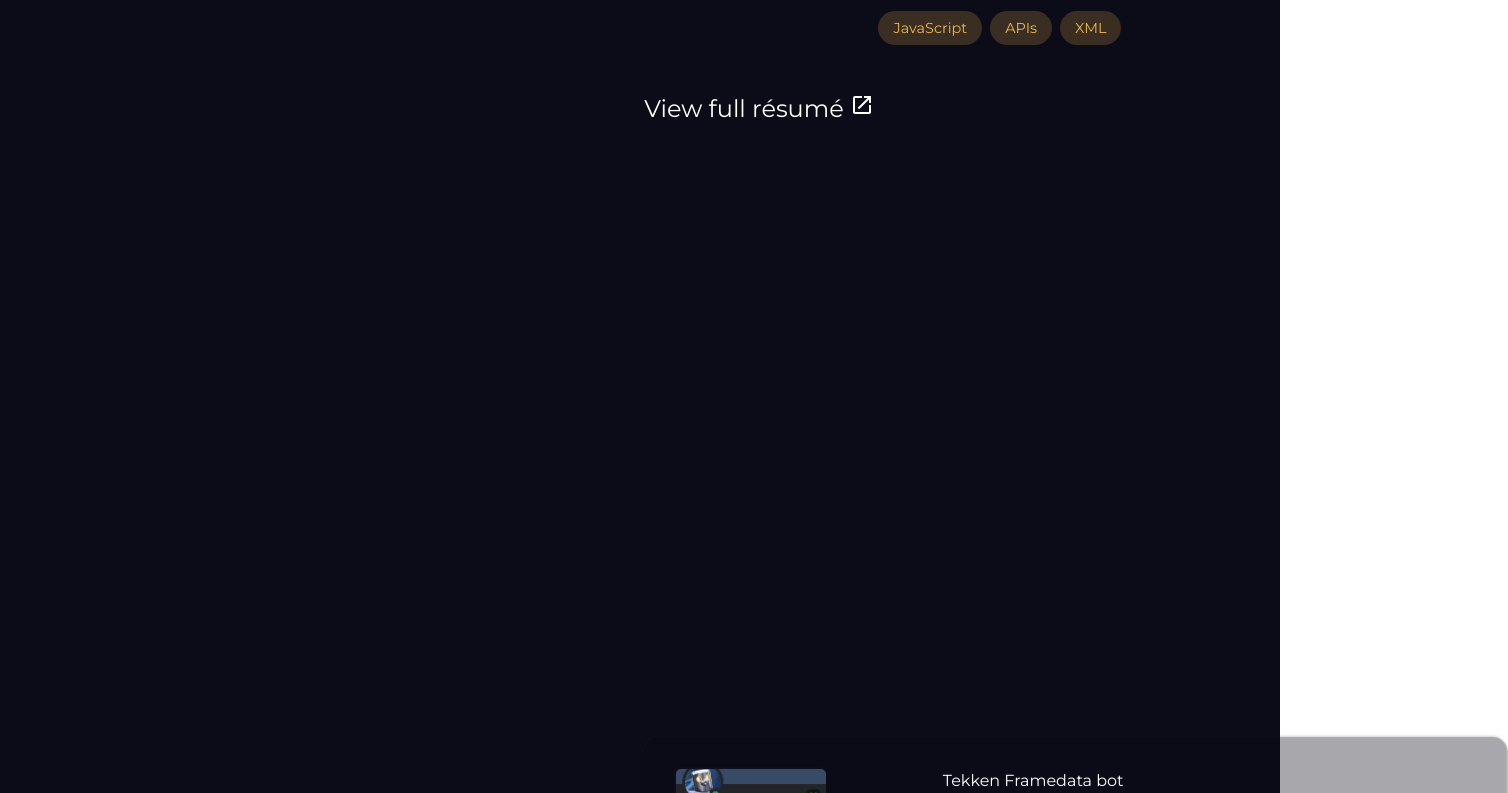
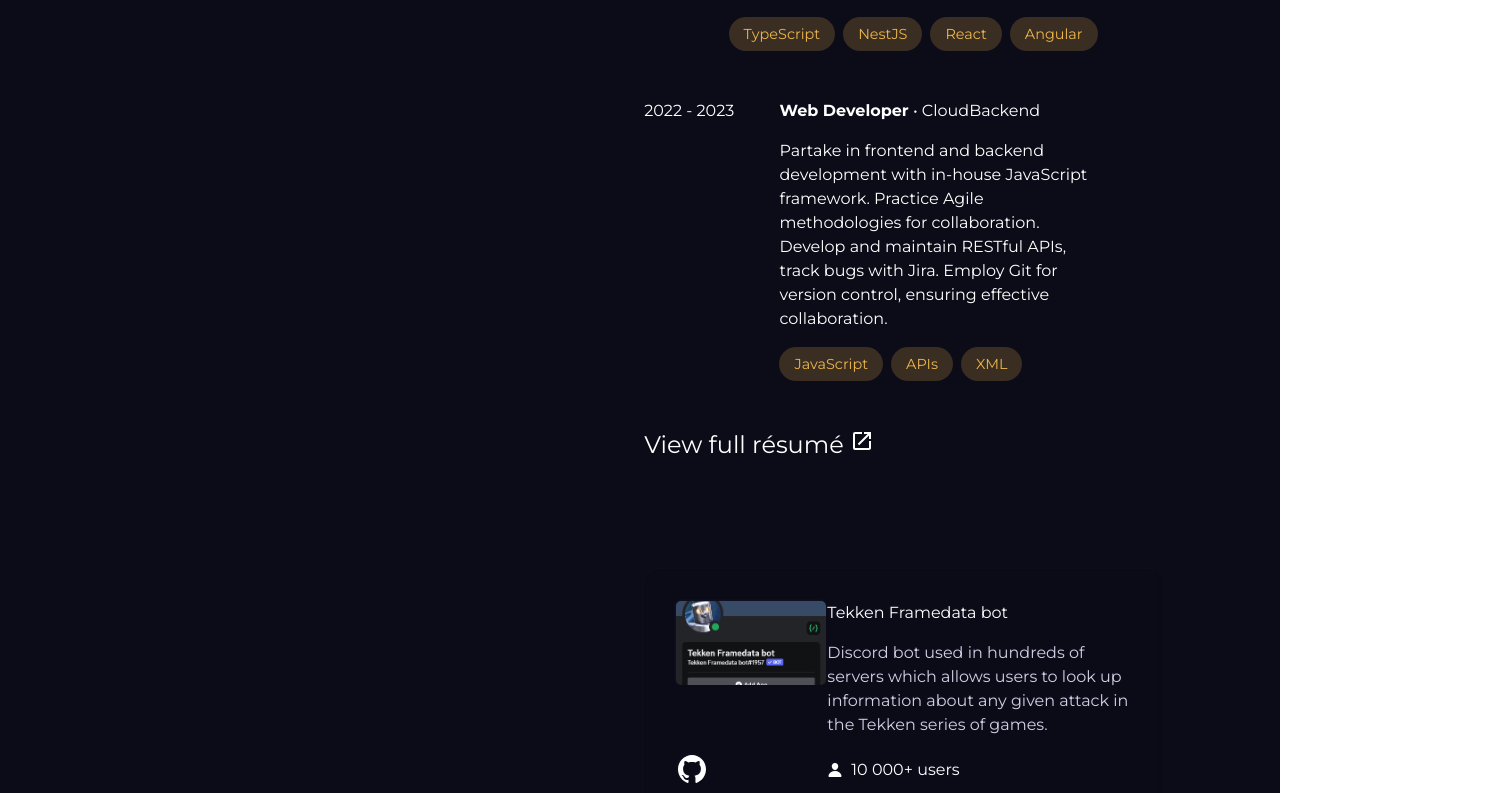
Before and after one commit to FrostemanNeogard/portfolio, a React (Vite) app: page / in a window 1280 px wide. Shown: the part 927-1720 px from the top of the page, 1508 px wide, since content can reach past the window. Built offline with nearby package versions, Linux system fonts and the light colour scheme; a web font is replaced by a local one.

Commit message:
Remove PDF preview

```diff
--- a/src/components/workExperiences/index.tsx
+++ b/src/components/workExperiences/index.tsx
@@ -43,7 +43,6 @@
       <Styled.ResumeButton>
         <a href="resume.pdf" target="_blank">
           View full résumé <MdOpenInNew />
-          <iframe src="resume.pdf" height="500" width="800"></iframe>
         </a>
       </Styled.ResumeButton>
     </Styled.WorkSection>
```
